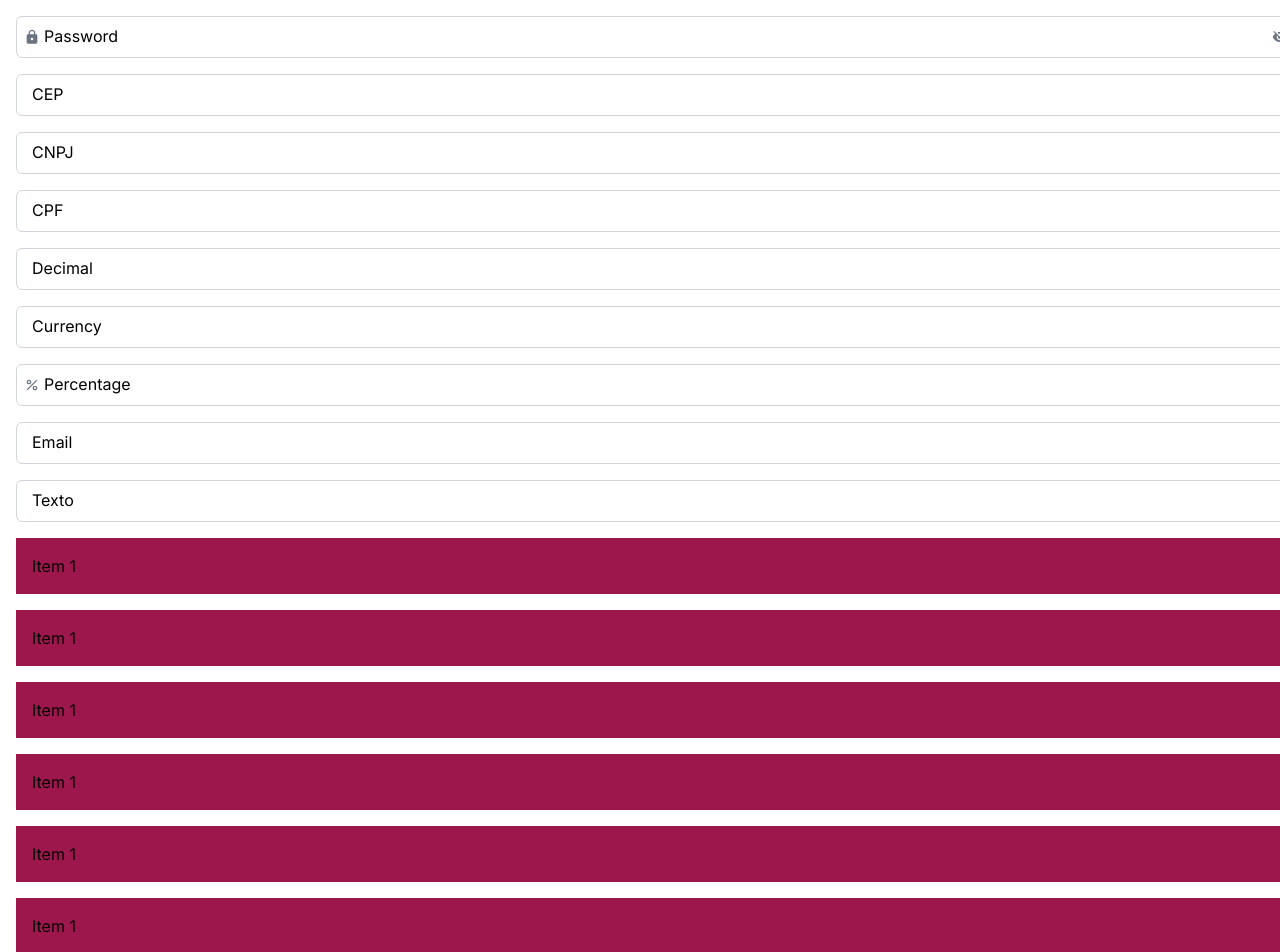
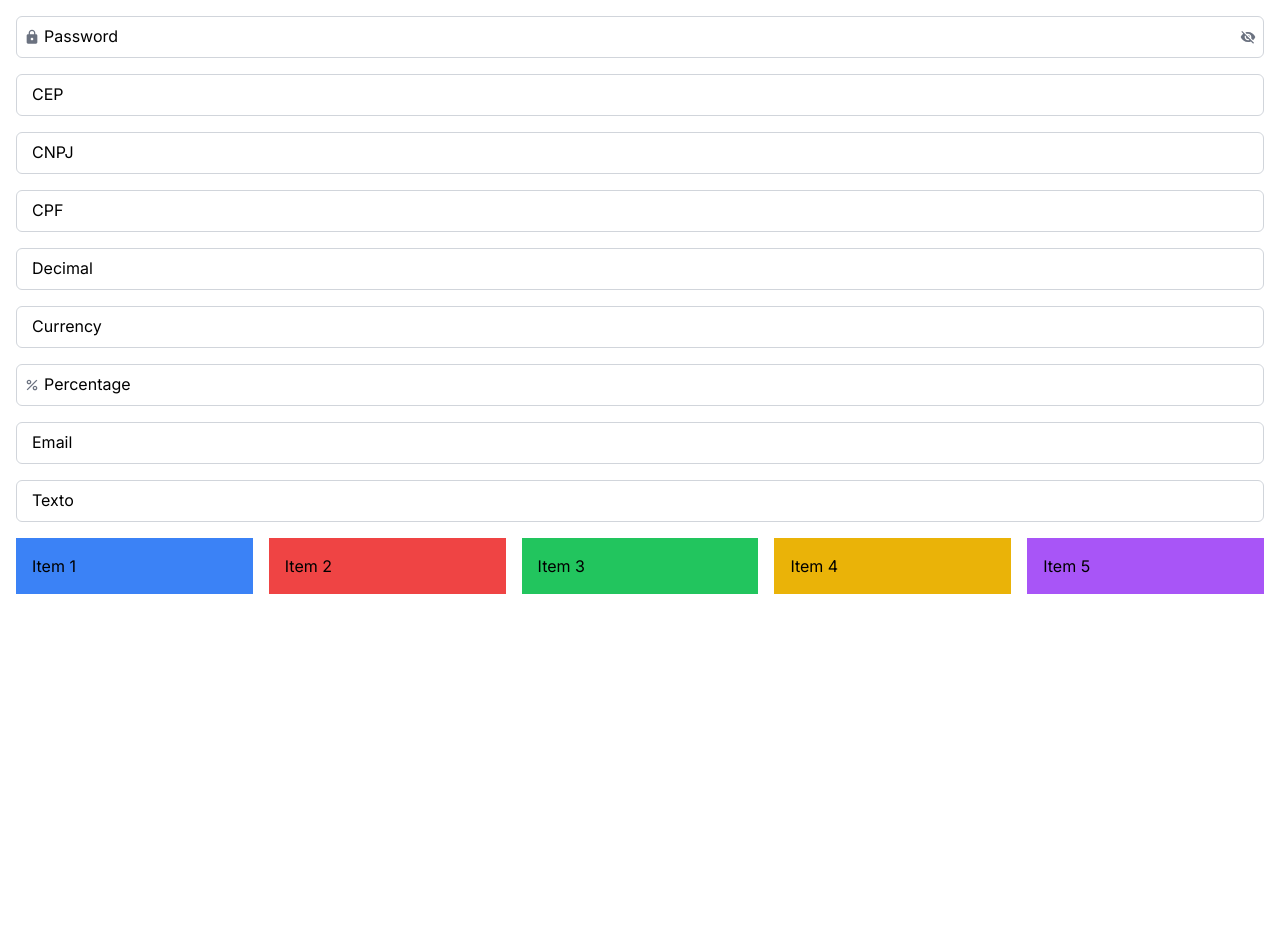
Before and after one commit to LucianoCarlin/inputsTailwindNext13, a Next.js app: page / in a window 1280 px wide. Shown: the top 952 px of the page. After the commit the page ends 800 px from the top, so only its background shows below. Built offline with nearby package versions, Linux system fonts and the light colour scheme.

Commit message:
Grid List

```diff
--- a/app/Components/GridList/index.tsx
+++ b/app/Components/GridList/index.tsx
@@ -1,19 +1,73 @@
-import React from "react";
+import React, { useEffect, useState } from "react";
+import { tv } from "tailwind-variants";
+
+const gridList = tv({
+  base: "grid gap-4",
+  variants: {
+    columns: {
+      1: "grid-cols-1",
+      2: "grid-cols-2",
+      3: "grid-cols-3",
+      4: "grid-cols-4",
+      5: "grid-cols-5",
+      6: "grid-cols-6",
+      7: "grid-cols-7",
+      8: "grid-cols-8",
+    },
+  },
+  defaultVariants: {
+    columns: 2,
+  },
+});
 
 export interface GridListProps {
   children: React.ReactNode;
-  minColumns?: number;
-  maxColumns?: number;
+  numColumns?:
+    | number
+    | {
+        xs?: number;
+        sm?: number;
+        md?: number;
+        lg?: number;
+        xl?: number;
+        "2xl"?: number;
+      };
 }
 
-export function GridList({
-  children,
-  minColumns = 1,
-  maxColumns = 6,
-}: GridListProps) {
-  const childArray = React.Children.toArray(children);
-  const itemCount = childArray.length;
-  const numColumns = Math.min(maxColumns, Math.max(minColumns, itemCount));
+export function GridList({ children, numColumns }: GridListProps) {
+  const [responsiveColumns, setResponsiveColumns] = useState(3);
 
-  return <div className={`grid grid-cols-${numColumns} gap-4`}>{children}</div>;
+  useEffect(() => {
+    const handleResize = () => {
+      if (typeof numColumns === "object") {
+        if (window.innerWidth >= 1536 && numColumns["2xl"] !== undefined) {
+          setResponsiveColumns(numColumns["2xl"]);
+        } else if (window.innerWidth >= 1280 && numColumns.xl !== undefined) {
+          setResponsiveColumns(numColumns.xl);
+        } else if (window.innerWidth >= 1024 && numColumns.lg !== undefined) {
+          setResponsiveColumns(numColumns.lg);
+        } else if (window.innerWidth >= 768 && numColumns.md !== undefined) {
+          setResponsiveColumns(numColumns.md);
+        } else if (window.innerWidth >= 640 && numColumns.sm !== undefined) {
+          setResponsiveColumns(numColumns.sm);
+        } else if (numColumns.xs !== undefined) {
+          setResponsiveColumns(numColumns.xs);
+        }
+      } else {
+        setResponsiveColumns(numColumns || 3);
+      }
+    };
+
+    handleResize(); // Set initial columns
+    window.addEventListener("resize", handleResize);
+    return () => {
+      window.removeEventListener("resize", handleResize);
+    };
+  }, [numColumns]);
+
+  return (
+    <div className={`grid gap-4 grid-cols-${responsiveColumns}`}>
+      {children}
+    </div>
+  );
 }
--- a/app/page.tsx
+++ b/app/page.tsx
@@ -23,13 +23,12 @@ export default function Login() {
         <PercentageInput id="percentage" label="Percentage" />
         <EmailInput id="email" label="Email" />
         <TextInput id="inputText" label="Texto" />
-        <GridList minColumns={1} maxColumns={5}>
-          <div className="bg-pink-800 p-4 w-screen">Item 1</div>
-          <div className="bg-pink-800 p-4 w-screen">Item 1</div>
-          <div className="bg-pink-800 p-4 w-screen">Item 1</div>
-          <div className="bg-pink-800 p-4 w-screen">Item 1</div>
-          <div className="bg-pink-800 p-4 w-screen">Item 1</div>
-          <div className="bg-pink-800 p-4 w-screen">Item 1</div>
+        <GridList numColumns={{ xs: 1, sm: 2, md: 3, lg: 4, xl: 5, "2xl": 6 }}>
+          <div className="bg-blue-500 p-4">Item 1</div>
+          <div className="bg-red-500 p-4">Item 2</div>
+          <div className="bg-green-500 p-4">Item 3</div>
+          <div className="bg-yellow-500 p-4">Item 4</div>
+          <div className="bg-purple-500 p-4">Item 5</div>
         </GridList>
       </div>
     </main>
```
